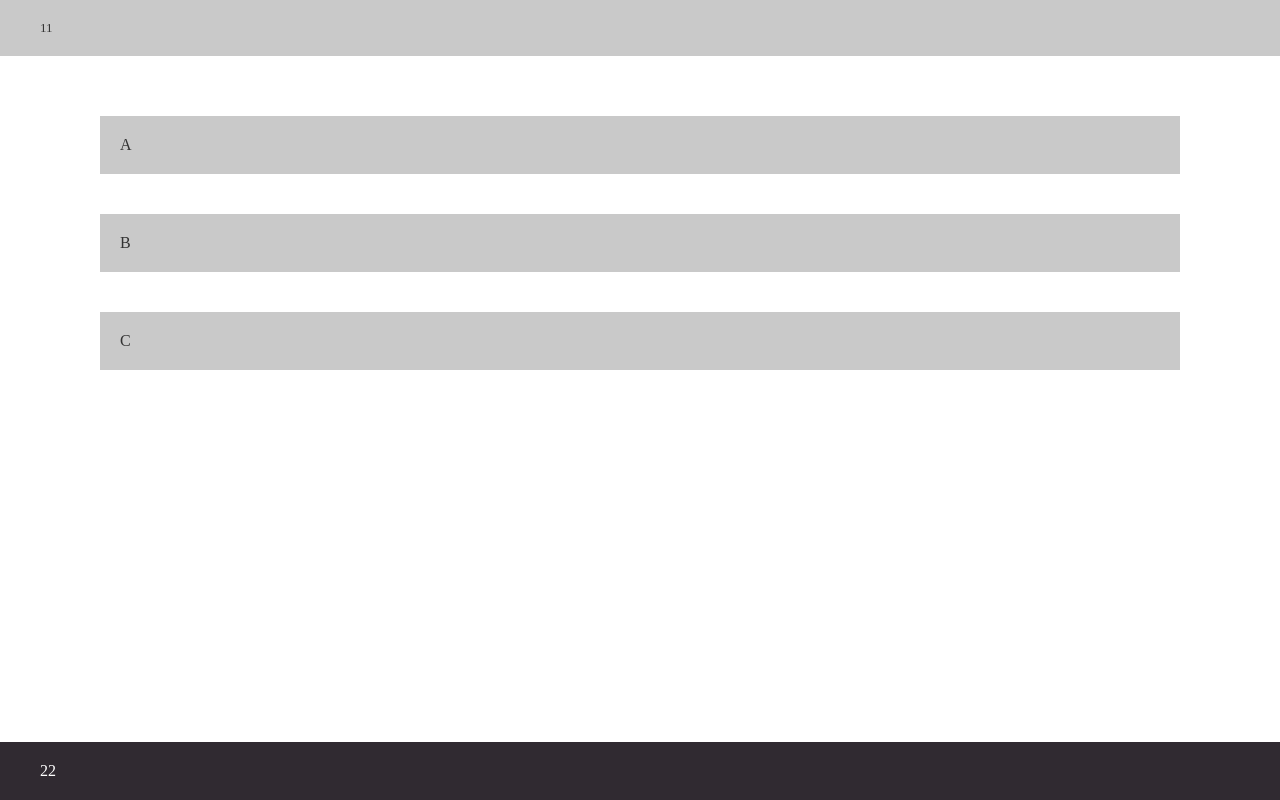
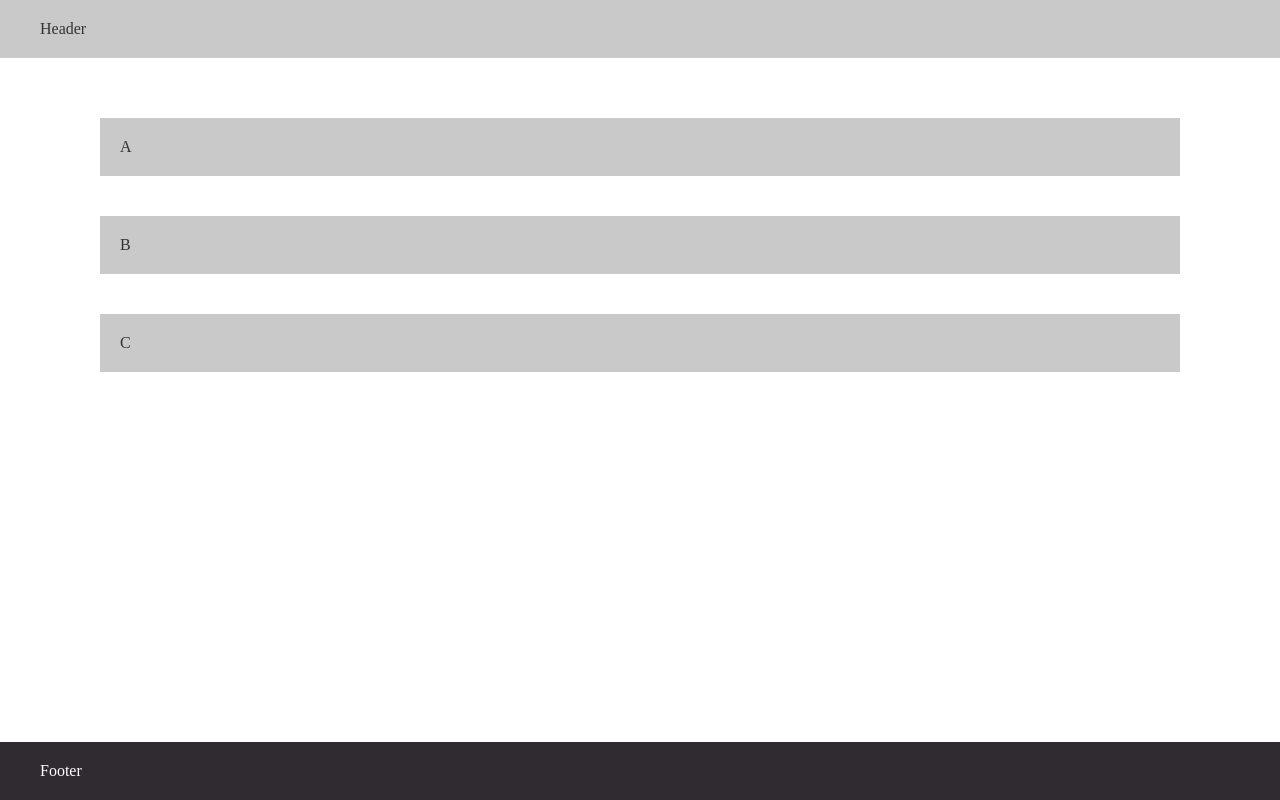
Before and after one commit to shoonyDream/Controllers, a Vue app: page / in a window 1280 px wide. Built offline with nearby package versions, Linux system fonts and the light colour scheme.

Commit message:
delete extra

```diff
--- a/src/App.vue
+++ b/src/App.vue
@@ -3,6 +3,7 @@
     <router-view/>
   </div>
 </template>
+
 <style lang="scss">
   @import './assets/styles/ui/main.scss';
 
@@ -12,25 +13,17 @@
     }
 
     img {
-      display: inline-block;
       max-width: 100%;
       vertical-align: top;
+      display: inline-block;
     }
   }
 
   .header {
     flex: none;
-    font-size: 13px;
     position: relative;
     padding: 20px 40px;
     background-color: #c9c9c9;
-  }
-
-  .footer {
-    flex: none;
-    color: #fff;
-    padding: 20px 40px;
-    background-color: #302a31;
   }
 
   .page-wrapper {
@@ -46,9 +39,13 @@
     margin-right: auto;
     padding-left: 20px;
     padding-right: 20px;
+  }
 
-    &--wide {
-      max-width: 1350px;
-    }
+  .footer {
+    flex: none;
+    color: #fff;
+    padding: 20px 40px;
+    background-color: #302a31;
   }
+
 </style>
--- a/src/components/Controller-model.vue
+++ b/src/components/Controller-model.vue
@@ -85,10 +85,10 @@
     }
 
     &__name {
-      padding: 5px 15px;
       font-size: 16px;
       max-width: 100%;
       flex-basis: 100%;
+      padding: 5px 15px;
       margin-bottom: 10px;
       font-family: monospace;
       background-color: #d6d6d6;
@@ -104,4 +104,5 @@
       flex-basis: 80%;
     }
   }
+
 </style>
--- a/src/components/Controller.vue
+++ b/src/components/Controller.vue
@@ -127,4 +127,5 @@
       margin-bottom: 10px;
     }
   }
+
 </style>
--- a/src/components/Group-list.vue
+++ b/src/components/Group-list.vue
@@ -1,7 +1,7 @@
 <template>
-  <div class="group-list">
+  <section class="section">
     <Group :Grouplist="GroupList" />
-  </div>
+  </section>
 </template>
 
 <script>
@@ -41,7 +41,3 @@
     }
   }
 </script>
-
-<style scoped lang="scss">
-
-</style>
--- a/src/components/Group.vue
+++ b/src/components/Group.vue
@@ -1,5 +1,5 @@
 <template>
-  <section class="section group-list">
+  <div class="group-list">
     <div
       v-for="(GroupItem, i) in Grouplist"
       class="group-list__item">
@@ -10,7 +10,7 @@
         <Controller :groupItem="GroupItem" />
       </div>
     </div>
-  </section>
+  </div>
 </template>
 
 <script>
@@ -36,10 +36,8 @@
 
 <style scoped lang="scss">
   .group-list {
-    &__item {
-      + .group-list__item {
-        margin-top: 40px;
-      }
+    &__item + &__item {
+      margin-top: 40px;
     }
 
     &__title {
@@ -62,7 +60,7 @@
     }
 
     &__body {
-      display:none;
+      display: none;
       padding: 30px 20px;
       border: 1px solid #c9c9c9;
     }
--- a/src/router/index.js
+++ b/src/router/index.js
@@ -9,14 +9,6 @@ const routes = [
     path: '/',
     name: 'home',
     component: Home
-  },
-  {
-    path: '/about',
-    name: 'about',
-    // route level code-splitting
-    // this generates a separate chunk (about.[hash].js) for this route
-    // which is lazy-loaded when the route is visited.
-    component: () => import(/* webpackChunkName: "about" */ '../views/About.vue')
   }
 ]
 
--- a/src/views/About.vue
+++ /dev/null
@@ -1,5 +0,0 @@
-<template>
-  <div class="about">
-    <h1>This is an about page</h1>
-  </div>
-</template>
--- a/src/views/Home.vue
+++ b/src/views/Home.vue
@@ -1,6 +1,6 @@
 <template>
   <div class="body">
-		<header class="header">11</header>
+    <header class="header">Header</header>
     <div class="page-wrapper">
       <main class="content">
         <div class="container">
@@ -8,15 +8,13 @@
         </div>
       </main>
     </div>
-		<footer class="footer">22</footer>
+    <footer class="footer">Footer</footer>
   </div>
 </template>
 
 <script>
 
-// @ is an alias to /src
 import Grouplist from '@/components/Group-list.vue'
-
 
 export default {
   name: 'home',
```
Also changed, not shown: src/assets/logo.png (deleted). Lines whose indentation alone changed are shown as unchanged.
